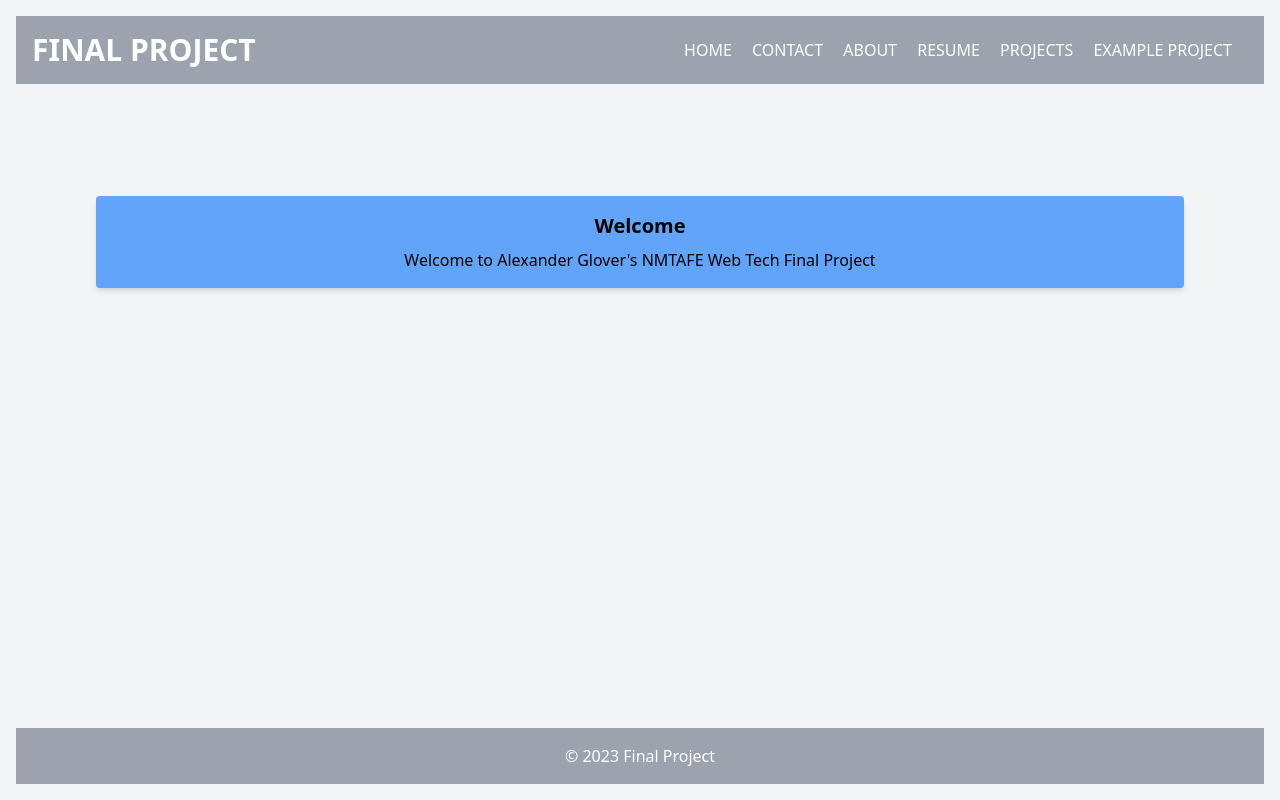
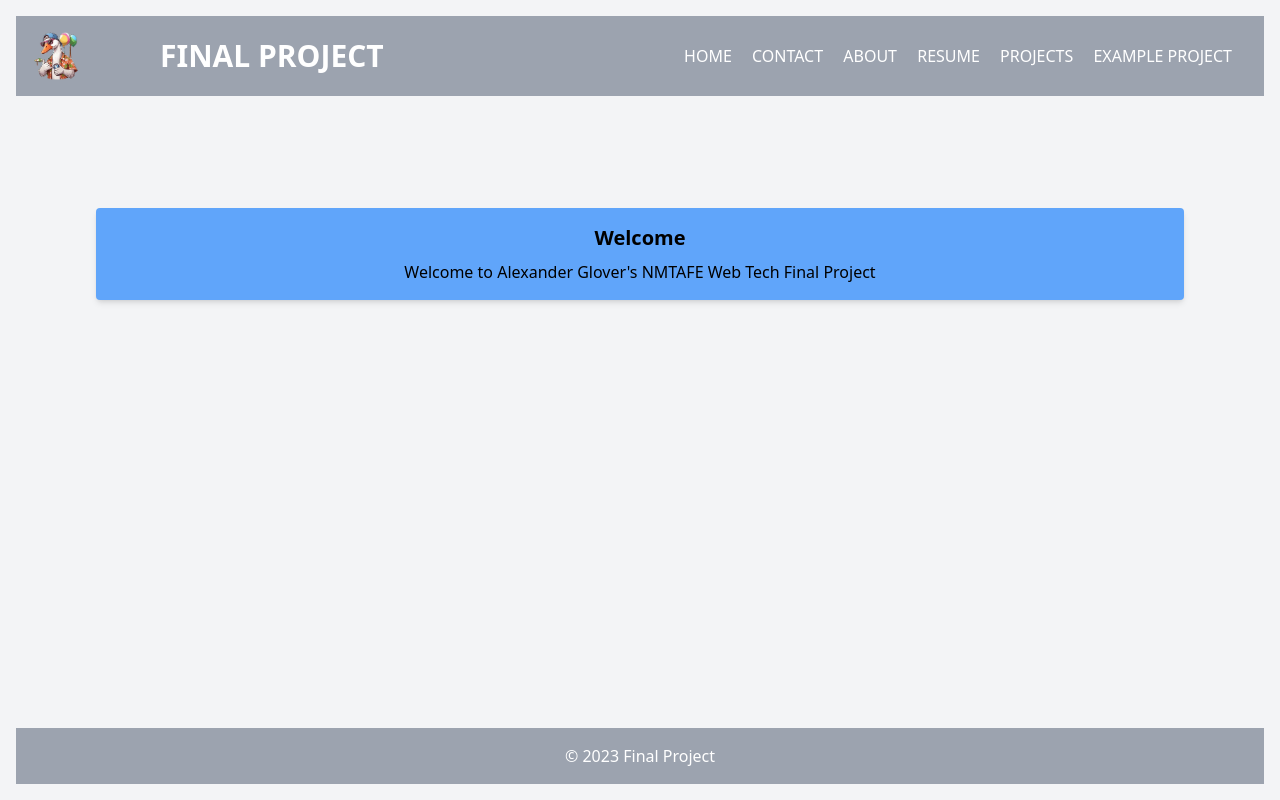
Before and after one commit to GooseTafe/WebTech_FinalPrj, a website: page index.html in a window 1280 px wide. Drawn offline with Linux system fonts and the light colour scheme.

Commit message:
fix(home): small change in tailwind css

```diff
--- a/index.html
+++ b/index.html
@@ -9,14 +9,17 @@
 <body class="flex flex-col min-h-screen bg-gray-100 p-4">
     <header class="bg-gray-400 text-white p-4">
         <div class="container mx-auto flex flex-col md:flex-row justify-between items-center">
-            <h1 class="text-3xl font-bold mb-4 md:mb-0">FINAL PROJECT</h1>
+            <div class="flex items-center mr-auto">
+                <img src="./assets/images/logo_no_bg.png" alt="Logo" class="h-12 w-12 mr-10">
+                <h1 class="text-3xl font-bold ml-10 mb-4 md:mb-0">FINAL PROJECT</h1>
+            </div>
             <nav class="md:space-x-4 md:pr-4">
                 <a href="index.html" class="text-white hover:text-blue-700 transition">HOME</a>
                 <a href="./contact" class="text-white hover:text-blue-700 transition">CONTACT</a>
                 <a href="./about" class="text-white hover:text-blue-700 transition">ABOUT</a>
                 <a href="./resume" class="text-white hover:text-blue-700 transition">RESUME</a>
                 <a href="./projects" class="text-white hover:text-blue-700 transition">PROJECTS</a>
-                <a href="./example_project/" class="text-white hover:text-blue-700 transition">EXAMPLE PROJECT</a>
+                <a href="./example_project" class="text-white hover:text-blue-700 transition">EXAMPLE PROJECT</a>
 
             </nav>
         </div>
```
